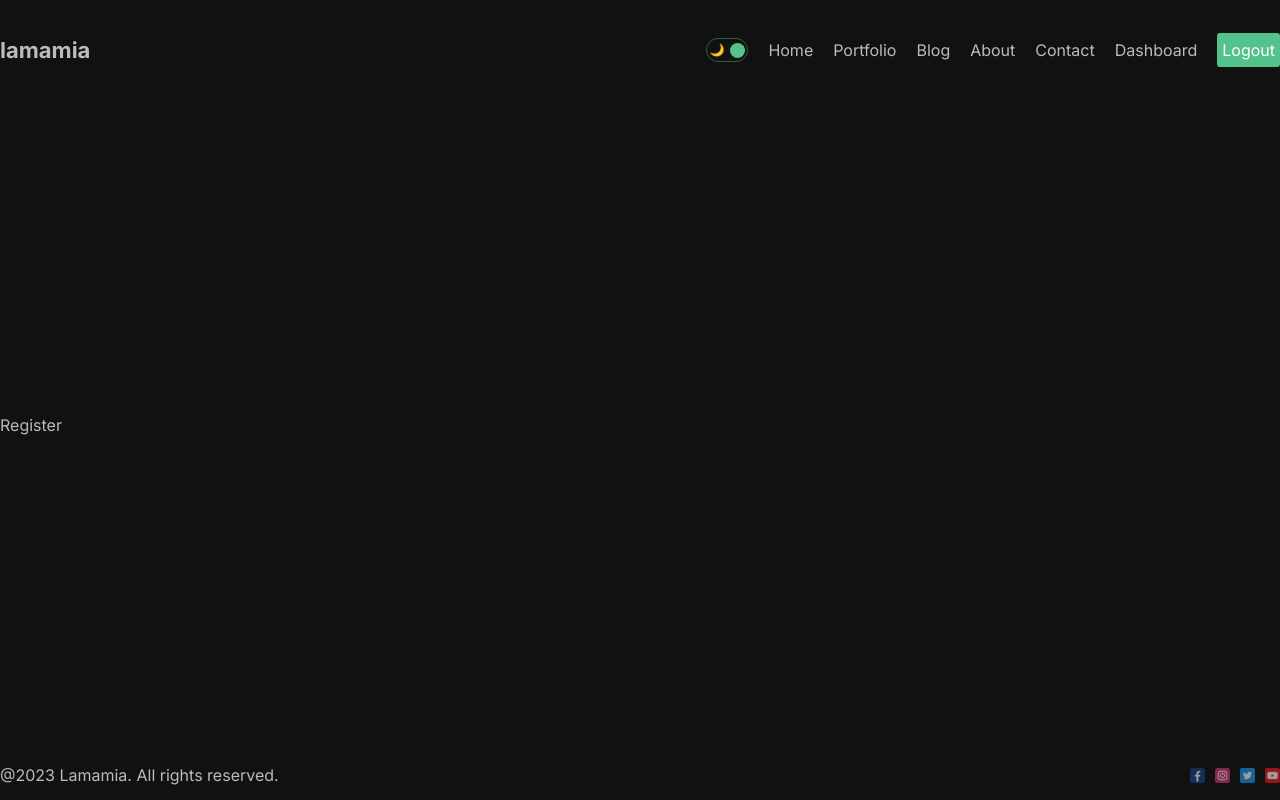
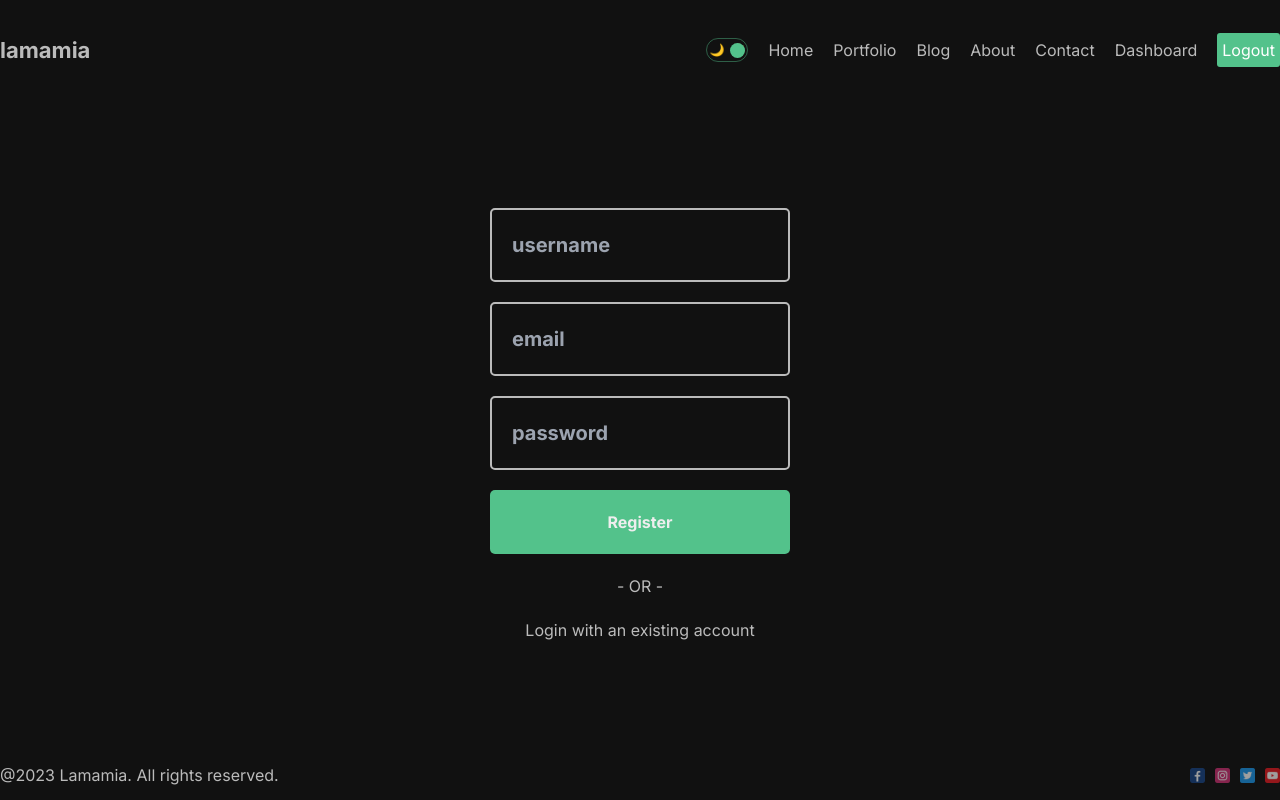
Before and after one commit to Areadevs/curso-de-next.js, a Next.js app: page /dashboard/register in a window 1280 px wide. Built offline with nearby package versions, Linux system fonts and the light colour scheme.

Commit message:
Aula 10: page register

```diff
--- /dev/null
+++ b/src/app/api/auth/[...nextauth]/register/route.js
@@ -0,0 +1,31 @@
+import User from "@/models/User"
+import connect from "@/utils/db"
+import bcrypt from "bcryptjs"
+import { NextResponse } from "next/server";
+
+export const POST = async (request) => {
+    const { name, email, password } = await request.json();
+
+    await connect()
+
+    const hashedPassword = await bcrypt.hash(password, 5);
+
+    const newUser = new User(
+        {
+            name,
+            email,
+            password: hashedPassword,
+        }
+    );
+
+    try{
+        await newUser.save()
+        return new NextResponse("User has been created", {
+            status: 201,
+        });
+    } catch(err) {
+        return new NextResponse(err.message, {
+            status: 500
+        })
+    }
+}
--- /dev/null
+++ b/src/app/dashboard/(auth)/register/page.module.css
@@ -0,0 +1,35 @@
+.container {
+    display: flex;
+    align-items: center;
+    flex-direction: column;
+    gap: 20px;
+    justify-content: center;
+}
+
+.form {
+    width: 300px;
+    display: flex;
+    flex-direction: column;
+    gap: 20px;
+}
+
+.input {
+    padding: 20px;
+    background-color: transparent;
+    border: 2px solid #bbb;
+    border-radius: 5px;
+    font-size: 20px;
+    color: #fff;
+    font-weight: bold;
+}
+
+.button {
+    width: 300px;
+    padding: 20px;
+    cursor: pointer;
+    background-color: #53c28b;
+    border: none;
+    border-radius: 5px;
+    color: #eee;
+    font-weight: bold;
+}
--- a/src/app/dashboard/(auth)/register/page.tsx
+++ b/src/app/dashboard/(auth)/register/page.tsx
@@ -1,8 +1,53 @@
-import React from 'react'
+"use client"
+import React, { useState } from 'react'
+import styles from './page.module.css'
+import Link from 'next/link'
+import { useRouter } from "next/navigation"
 
 const Register = () => {
+
+    const [error, setError] = useState(null)
+
+    const router = useRouter()
+
+    const handleSubmit = async (e) => {
+        e.preventDefault()
+        const name = e.target[0].value
+        const email = e.target[1].value
+        const password = e.target[2].value
+
+        try {
+            const res = await fetch("/api/auth/register", {
+                method: "POST",
+                headers: {
+                    "Content-Type": "application/json",
+                },
+                body: JSON.stringify({
+                    name,
+                    email,
+                    password
+                }),
+            })
+
+            res.status === 201 && router.push("/dashboard/login?success=Account has been created")
+        } catch (err) {
+            setError(err);
+            console.log(err);
+        }
+    }
+
     return (
-        <div>Register</div>
+        <div className={styles.container}>
+            <form className={styles.form} onSubmit={handleSubmit}>
+                <input type="text" placeholder='username' className={styles.input} required />
+                <input type="email" placeholder='email' className={styles.input} required />
+                <input type="password" placeholder='password' className={styles.input} required />
+                <button className={styles.button}>Register</button>
+                {error && "Something went wrong!"}
+            </form>
+            <span className={styles.or}>- OR -</span>
+            <Link href="/dashboard/login" className={styles.link}>Login with an existing account</Link>
+        </div >
     )
 }
 
```
